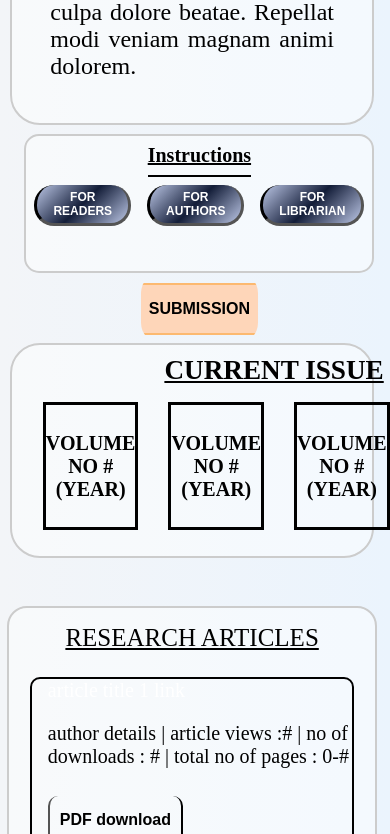
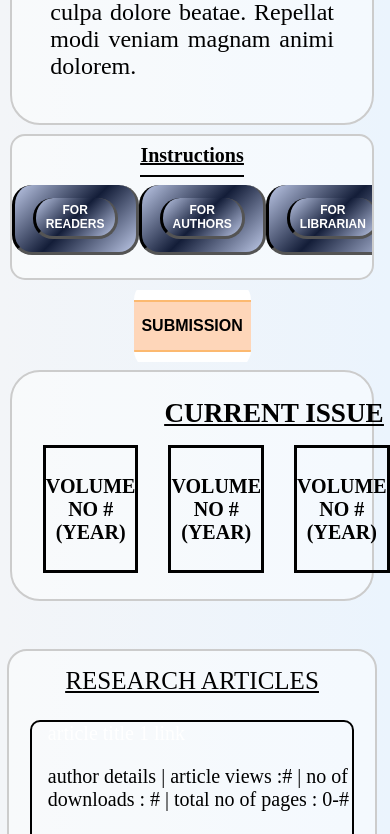
Before and after one commit to jtuluve/aj-journal, a Next.js app: page / in a window 390 px wide. Shown: the part 990-1824 px from the top of the page. Built offline with nearby package versions, Linux system fonts and the light colour scheme.

Commit message:
remove unused imports and home.css separated from globals.css

```diff
--- a/app/page.tsx
+++ b/app/page.tsx
@@ -1,5 +1,4 @@
-import Head from 'next/head';
-import styles from '../styles/Home.module.css';
+import '../styles/home.css';
 import { Main } from '@/components';
 
 export default function Home() {
--- /dev/null
+++ b/styles/home.css
@@ -0,0 +1,212 @@
+
+.InsSub {
+  margin-left: 4%;
+  display: grid;
+  grid-template-rows: auto auto;
+  align-items: start;
+  align-content: stretch;
+}
+
+.sub {
+  position: relative;
+  width: 30vw;
+  height: fit-content;
+  display: flex;
+  text-align: center;
+  flex-direction: column;
+  justify-content: flex-start;
+  padding-bottom: 2rem;
+  border-radius: 30px;
+  border: 2px solid #ccc;
+  overflow: hidden;
+  align-items: center;
+  background-color: #ffffff69;
+}
+
+.InsButtonGrid {
+  display: grid;
+  grid-template-rows: auto auto auto;
+  place-items: center;
+  row-gap: 26px;
+  bottom: auto;
+}
+
+.ins {
+  font-size: 30px;
+  text-decoration: underline;
+}
+
+
+
+
+.InsButtonGrid a {
+  font-family: Arial, Helvetica, sans-serif;
+  height: fit-content;
+  font-weight: bolder;
+  font-size: 14px;
+  color: white;
+  padding: 15px 40px;
+  margin-block: 8px;
+  border: 3px inset black;
+  border-radius: 20px;
+  background-image: linear-gradient(-45deg, #bcc7e6, #131d38, #bcc7e6);
+  border-top: none;
+  transition: .5s;
+}
+
+.InsButtonGrid a:hover {
+  border: 2px solid rgb(225, 227, 228);
+  border-top: none;
+}
+
+
+.about {
+  width: 100%;
+  padding:1.2rem 2.4rem;
+  border: 2px solid #ccc;
+  font-size: 24px;
+  text-align: center;
+  overflow: hidden;
+  border-radius: 30px;
+  background-color: #ffffff69;
+}
+
+.editorialTeam {
+  width: 95%;
+  height: fit-content;
+  border: 2px solid #ccc;
+  font-size: 20px;
+  text-align: center;
+  overflow: hidden;
+  border-radius: 30px 30px 30px 30px;
+  background-color: white;
+}
+
+
+
+.heading {
+  padding-block:1.5rem 1rem;
+  height: 5vh;
+  justify-content: center;
+  display: flex;
+  font-weight: bold;
+  align-items: center;
+  font-size: 1.7rem;
+  text-decoration: underline;
+}
+
+
+.gcontainer {
+  border: 2px solid #ccc;
+  display: grid;
+  grid-gap: 10px;
+  gap: 10px;
+  font-size: 20px;
+  border-radius: 30px;
+  background-color: #ffffff69;
+  padding: 1rem;
+}
+
+.items{
+  display: flex;
+  overflow: auto;
+}
+
+.items > div {
+  height: 8rem;
+  border: 3px solid black;
+  display: flex;
+  justify-content: center;
+  align-items: center;
+  text-align: center;
+  font-weight: bold;
+  margin: 5px 5px 10px 15px;
+}
+
+
+.article {
+  margin-top: 3rem;
+  padding: 1rem;
+  font-size: 25px;
+  border: 2px solid #ccc;
+  background-color: #ffffff69;
+  border-radius: 20px 20px 20px 20px;
+}
+
+
+.articlehead {
+  text-align: center;
+  text-decoration: underline;
+}
+
+.article>u>p{
+  margin-top:0;
+}
+
+.articleitem {
+  border: 2px solid black;
+  margin: 5px;
+  font-size: 20px;
+  margin-bottom:1rem;
+  padding-left:1rem;
+  padding-bottom: 0.5rem;
+  border-radius:10px
+}
+
+
+.articleitem>button{
+  margin-left:0;
+  margin-right:16px;
+}
+
+@media(max-width:700px) {
+  .InsButtonGrid a {
+    font-size: 12px;
+    padding-inline: 10px;
+    padding-block: 5px;
+    transition: .5s;
+  }
+
+  .sbmbtn {
+    margin-inline: auto;
+    margin-top: 5px;
+    border-radius: 20px;
+  }
+
+
+  .InsButtonGrid {
+    display: grid;
+    grid-template-columns: auto auto auto;
+    place-items: center;
+    row-gap: 0;
+    width: 100%;
+  }
+
+  .mainAboutIns {
+    display: block;
+  }
+
+  .InsSub {
+    margin: 0;
+    margin-top: 4px;
+  }
+  .sub {
+    margin: 0px;
+    margin-top: 5px;
+    border-radius: 15px;
+    width: 100%;
+    height: 100%;
+    padding-bottom: 10px;
+  }
+
+  .ins {
+    font-size: 20px;
+    padding-bottom: 100%;
+    margin: 0px;
+    padding-block: 8px;
+  }
+  .sbmbtn{
+    margin-block: 10px;
+    font-size: 16px;
+  }
+}
```
